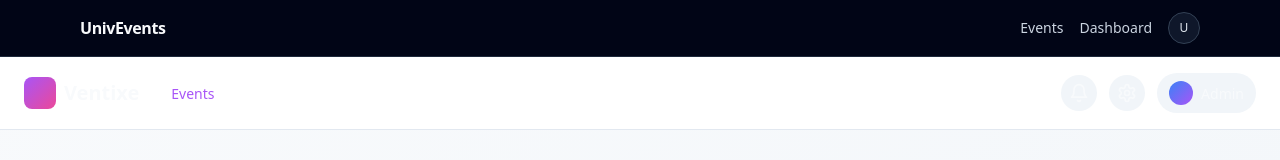
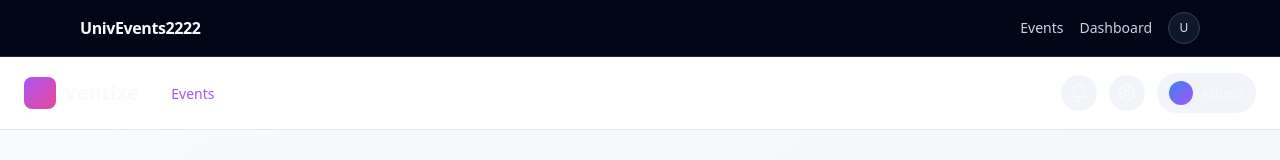
Before and after one commit to Krish1036/Event-Management-_Website, a Next.js app: page / in a window 1280 px wide. Shown: the top 160 px of the page. Built offline with nearby package versions, Linux system fonts and the light colour scheme; no server answers; the database is empty.

Commit message:
debuging

```diff
--- a/app/(dashboard)/organizer-dashboard/layout.tsx
+++ b/app/(dashboard)/organizer-dashboard/layout.tsx
@@ -42,7 +42,7 @@
             <div className="w-8 h-8 bg-purple-600 rounded-lg flex items-center justify-center">
               <div className="w-4 h-4 bg-white rounded-sm"></div>
             </div>
-            <span className="text-xl font-bold text-gray-900">UnivEvents</span>
+            <span className="text-xl font-bold text-gray-900">UnivEvents1111</span>
           </div>
 
           {/* Panel Title */}
--- a/app/layout.tsx
+++ b/app/layout.tsx
@@ -27,7 +27,7 @@
               <header className="border-b border-slate-800 bg-slate-950/80 backdrop-blur">
                 <div className="mx-auto flex max-w-6xl items-center justify-between px-4 py-3">
                   <Link href="/" className="font-semibold tracking-tight">
-                    UnivEvents
+                    UnivEvents2222
                   </Link>
                   <nav className="flex items-center gap-4 text-sm text-slate-300">
                     <Link href="/events" className="hover:text-white">
```
